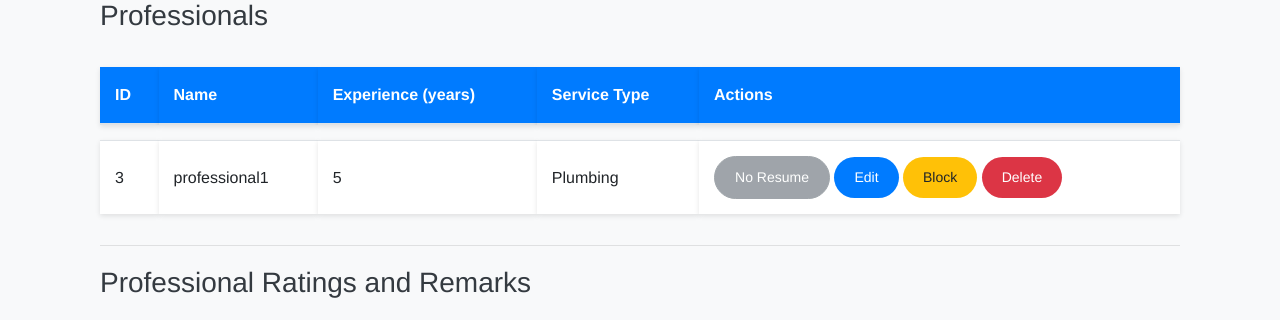
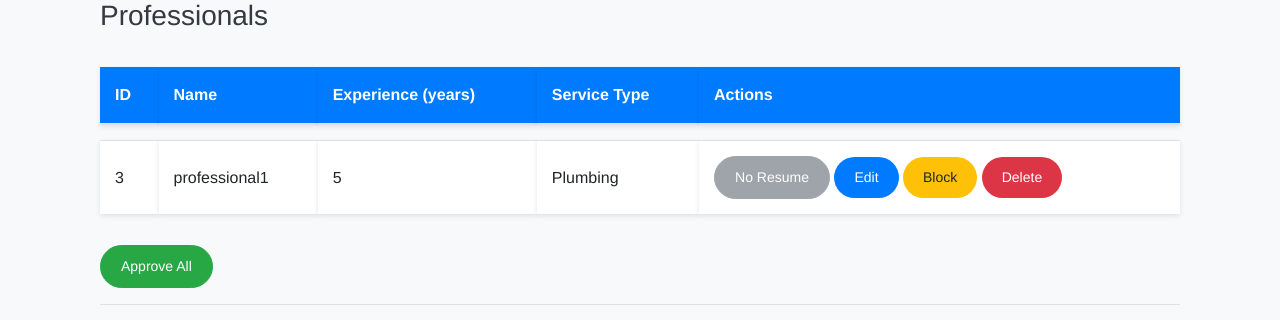
Before and after one commit to dotcomaki/household_services, a Flask app: page /admin/dashboard in a window 1280 px wide. Shown: the part 617-937 px from the top of the page. Run offline with Flask 3, Linux system fonts and the light colour scheme; a user stored in the database is signed in; data comes from the database, SQL or seed files in the repository; some libraries are stand-ins or nearby versions.

Commit message:
Add a button to approve all professionals at once

```diff
--- a/routes.py
+++ b/routes.py
@@ -287,6 +287,20 @@ def approve_professional(professional_id):
     professional.approval_status = 'approved'
     db.session.commit()
     flash(f'Professional {professional.username} has been approved.')
+    return redirect(url_for('admin_dashboard'))
+
+# Approve All Professionals Route
+@app.route('/admin/approve_all_professionals/', methods=['POST'])
+@login_required
+def approve_all_professionals():
+    if current_user.role != 'admin':
+        flash('Access denied.')
+        return redirect(url_for('index'))
+    pending_professionals = User.query.filter_by(role='professional', approval_status='pending').all()
+    for professional in pending_professionals:
+        professional.approval_status = 'approved'
+    db.session.commit()
+    flash(f'All pending professionals have been approved.')
     return redirect(url_for('admin_dashboard'))
 
 # Reject Professional Route
--- a/templates/admin_dashboard.html
+++ b/templates/admin_dashboard.html
@@ -118,6 +118,9 @@
             {% endfor %}
         </tbody>
     </table>
+    <form action="{{ url_for('approve_all_professionals') }}" method="POST" style="display:inline;">
+        <button type="submit" class="btn btn-sm btn-success">Approve All</button>
+    </form>
     <hr>
 
     <!-- Professional Ratings Section -->
```
